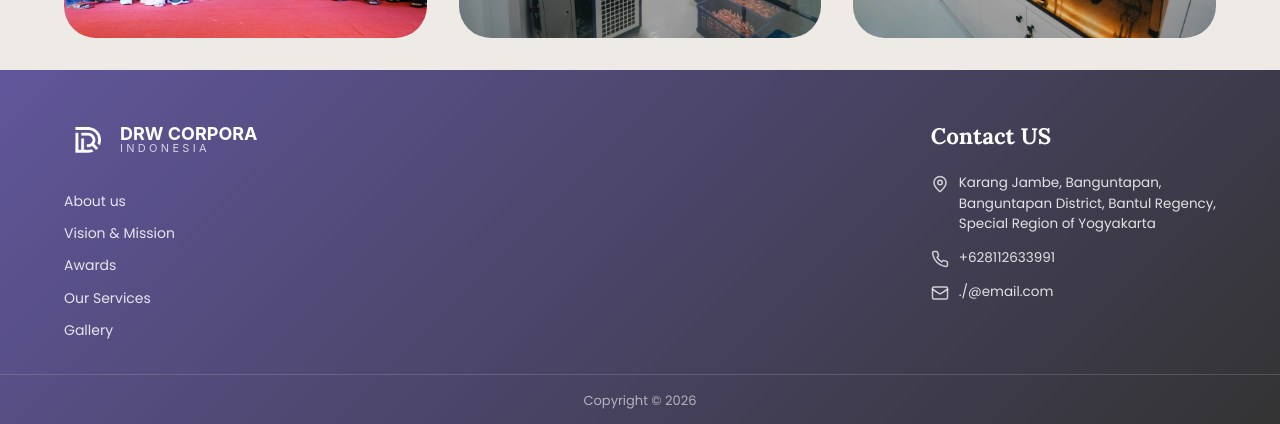
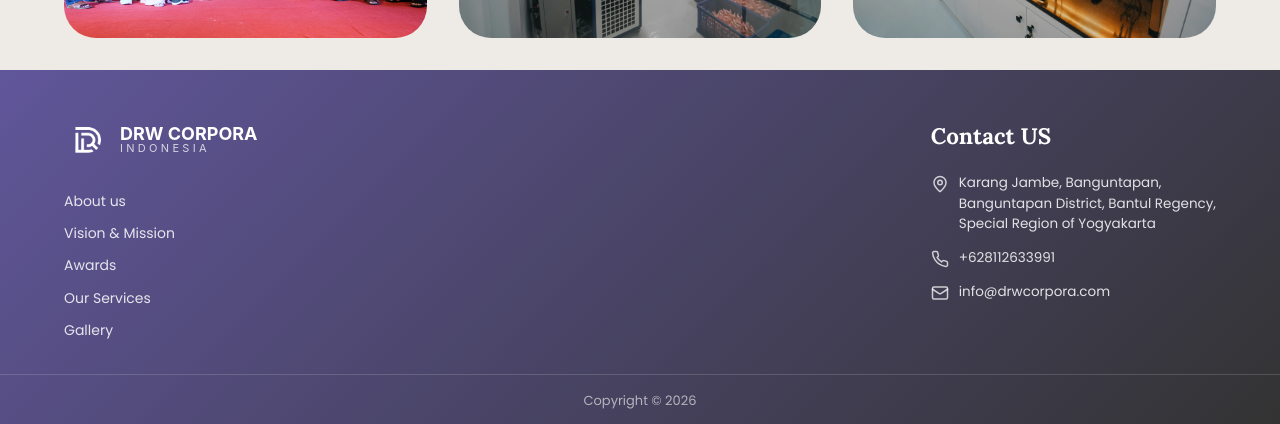
Before and after one commit to MKWcorp/drwcorpora, a React (Vite) app: page / in a window 1280 px wide. Shown: the part 5597-6021 px from the top of the page. Built offline with nearby package versions, Linux system fonts and the light colour scheme.

Commit message:
fix: Footer full width (hapus max-width), perbaiki email info@drwcorpora.com

```diff
--- a/src/components/FooterSection.tsx
+++ b/src/components/FooterSection.tsx
@@ -45,7 +45,7 @@ export default function FooterSection() {
             </div>
             <div className="footer-contact-item">
               <Mail size={18} className="footer-icon" />
-              <span>./@email.com</span>
+              <span>info@drwcorpora.com</span>
             </div>
           </div>
         </div>
--- a/src/styles/footer.css
+++ b/src/styles/footer.css
@@ -6,8 +6,6 @@
 
 .footer-section {
   width: 100%;
-  max-width: 1280px;
-  margin: 0 auto;
   background: linear-gradient(135deg, #60569A 0%, #333333 100%);
   display: flex;
   flex-direction: column;
```
